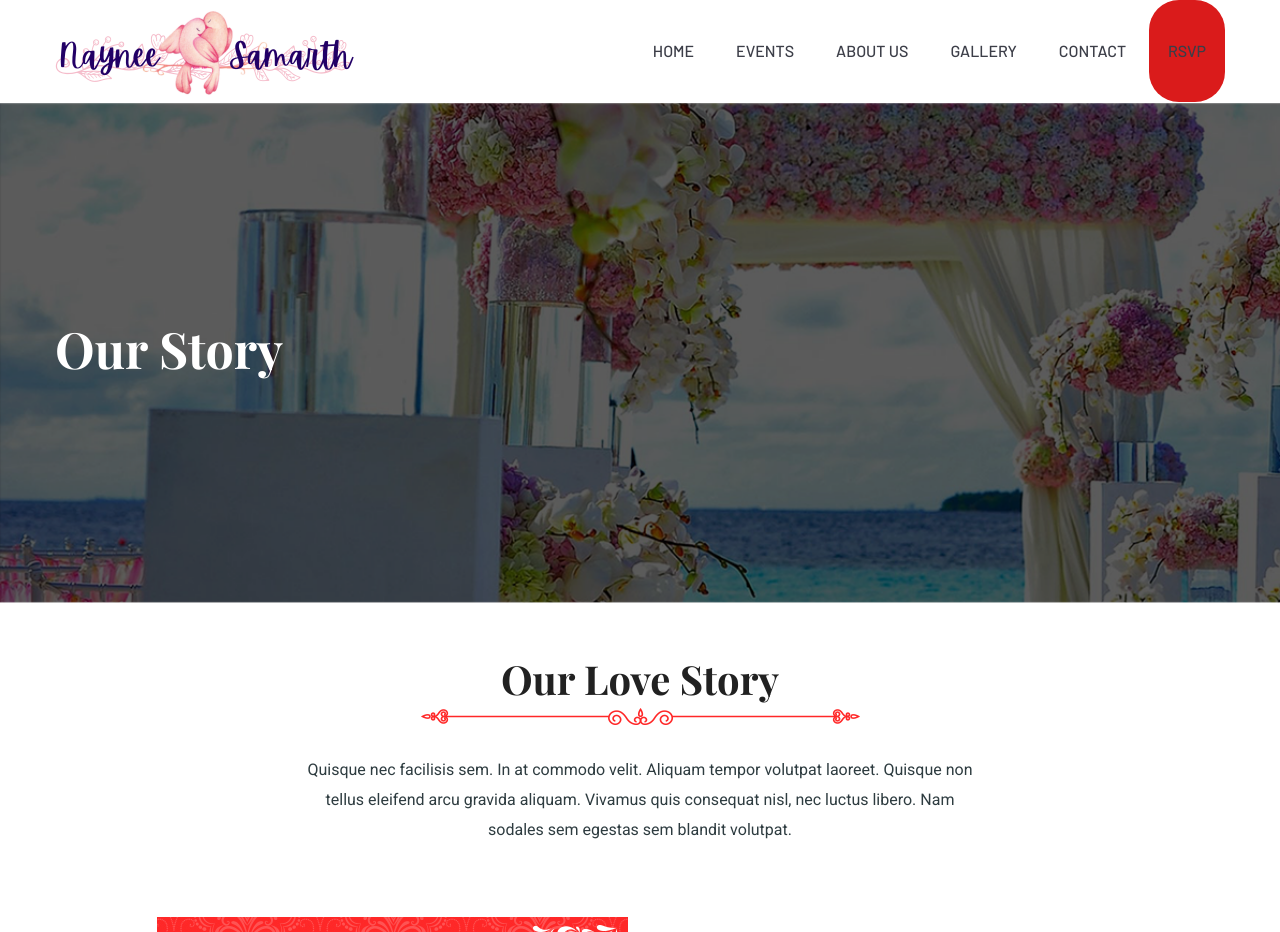
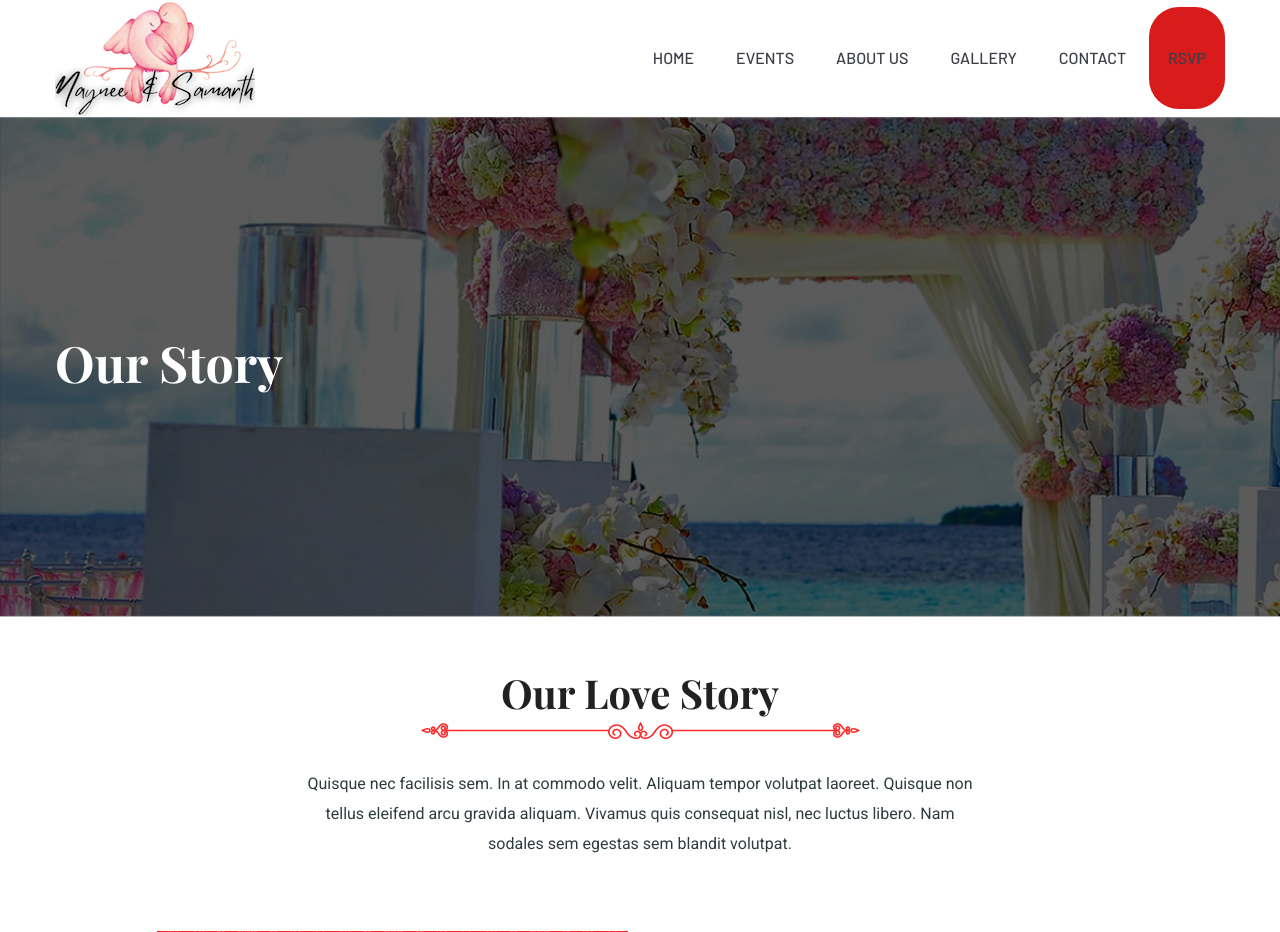
Before and after one commit to samarth8392/tumeresamnay, a plain HTML site: page about.html in a window 1280 px wide. Shown: the top 932 px of the page. Drawn offline with nearby package versions, Linux system fonts and the light colour scheme.

Commit message:
logo fix

```diff
--- a/about.html
+++ b/about.html
@@ -48,7 +48,7 @@
                         <!-- Logo -->
                         <div class="col-xl-2 col-lg-2">
                             <div class="logo">
-                                <a href="index.html"><img src="assets/img/logo/logo.png" alt=""></a>
+                                <a href="index.html"><img src="assets/img/logo/logo_round.png" alt=""></a>
                             </div>
                         </div>
                         <div class="col-xl-10 col-lg-10 col-md-10 col-md-10">
```
Also changed, not shown: bride_events.html (+1 -1 lines), contact.html (+1 -1 lines), engagement.html (+1 -1 lines), groom_events.html (+1 -1 lines), prewedding.html (+1 -1 lines), rsvp.html (+1 -1 lines).
